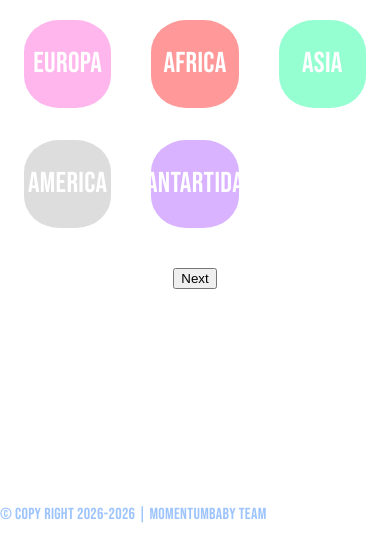
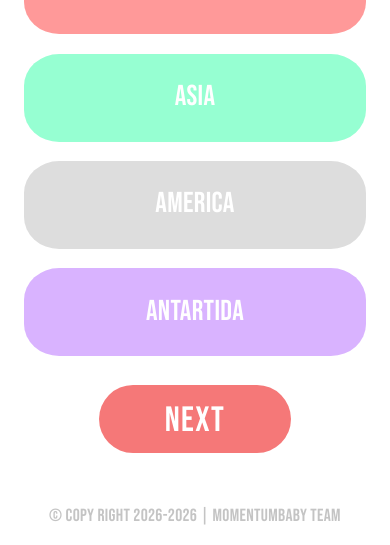
Before and after one commit to wellm3id08/MomentumBaby, a plain HTML site: page index/index2.html in a window 390 px wide. Shown: the part 304-849 px from the top of the page. Drawn offline with Linux system fonts and the light colour scheme.

Commit message:
CSS: resultado, pie y móvil

```diff
--- a/index/style.css
+++ b/index/style.css
@@ -204,3 +204,94 @@ input:checked + label {
 .continente input:checked + label[for="asia"]      { color: #3dd6a0; }
 .continente input:checked + label[for="america"]   { color: #aaaaaa; }
 .continente input:checked + label[for="antartida"] { color: #b57cf0; }
+
+/* ---------- Next button ---------- */
+button {
+    min-width: 12rem;
+    padding: 0.9rem 3rem 0.7rem;
+    border: 0;
+    border-radius: 999px;
+    background: var(--coral);
+    color: #ffffff;
+    font-family: var(--font);
+    font-size: 2.2rem;
+    letter-spacing: 0.04em;
+    text-transform: uppercase;
+    cursor: pointer;
+    transition: transform 0.15s ease, box-shadow 0.15s ease, filter 0.15s ease;
+}
+
+button:hover {
+    transform: translateY(-3px);
+    box-shadow: 0 8px 18px rgba(245, 120, 120, 0.35);
+}
+
+button:active {
+    transform: translateY(0);
+    box-shadow: none;
+}
+
+button:focus-visible {
+    outline: 4px solid rgba(0, 0, 0, 0.35);
+    outline-offset: 4px;
+}
+
+/* ---------- Result screen ---------- */
+#nombreBebe {
+    margin: 0;
+    font-size: clamp(3.5rem, 14vw, 10rem);
+    line-height: 1;
+    text-align: center;
+    color: var(--coral);
+    overflow-wrap: anywhere;
+}
+
+/* ---------- Footer ---------- */
+footer {
+    padding: 1.2rem 1.5rem;
+    text-align: center;
+    font-size: 1.1rem;
+    color: #c4c4c4;
+}
+
+footer p {
+    margin: 0;
+}
+
+/* ---------- Responsive ---------- */
+@media (max-width: 800px) {
+    .continente {
+        grid-template-columns: repeat(2, minmax(0, 1fr));
+        gap: 1.2rem;
+    }
+
+    .genero,
+    .compuesto {
+        gap: 1.5rem;
+    }
+}
+
+@media (max-width: 480px) {
+    main {
+        gap: 1.8rem;
+    }
+
+    .continente {
+        grid-template-columns: 1fr;
+    }
+
+    label {
+        min-height: 3.8rem;
+    }
+
+    .genero label,
+    .compuesto label {
+        flex-basis: 100%;
+    }
+}
+
+@media (prefers-reduced-motion: reduce) {
+    * {
+        transition: none !important;
+    }
+}
```
